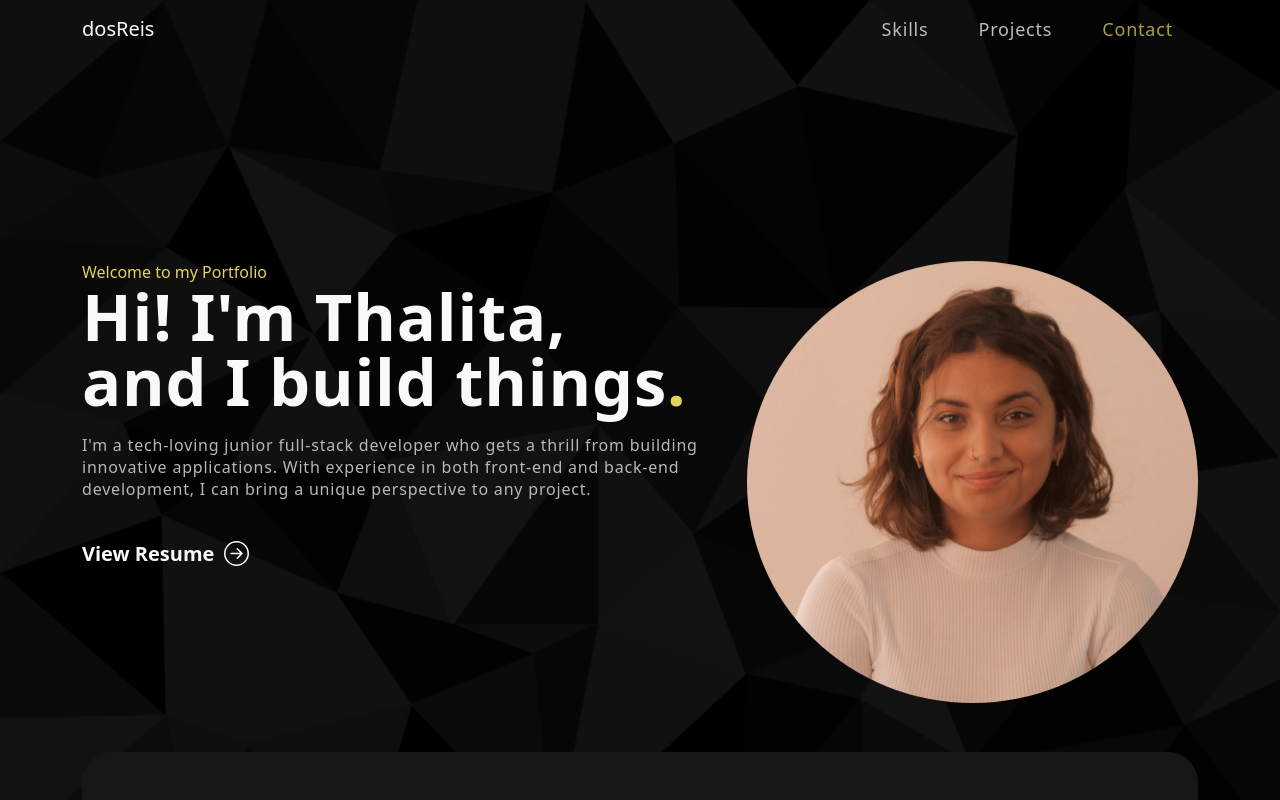
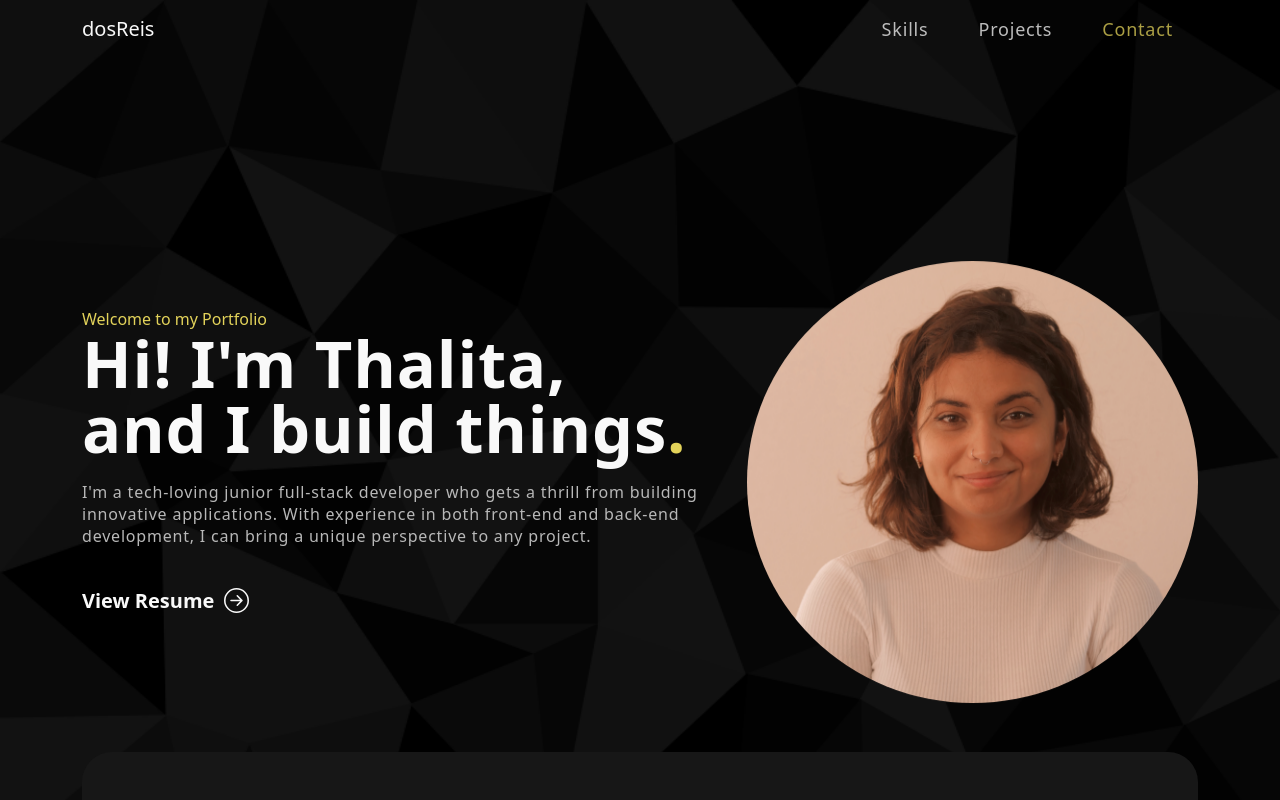
Before and after one commit to ThalitadosReis/my-portfolio, a React (Create React App) app: page / in a window 1280 px wide. Shown: the top 800 px of the page. Built offline with nearby package versions, Linux system fonts and the light colour scheme.

Commit message:
removed animate

```diff
--- a/package.json
+++ b/package.json
@@ -6,7 +6,6 @@
     "@testing-library/jest-dom": "^5.16.5",
     "@testing-library/react": "^13.4.0",
     "@testing-library/user-event": "^13.5.0",
-    "animate.css": "^4.1.1",
     "bootstrap": "^5.2.3",
     "cors": "^2.8.5",
     "express": "^4.18.2",
@@ -16,9 +15,7 @@
     "react-bootstrap": "^2.7.2",
     "react-bootstrap-icons": "^1.10.2",
     "react-dom": "^18.2.0",
-    "react-modal": "^3.16.1",
     "react-multi-carousel": "^2.8.2",
-    "react-on-screen": "^2.1.1",
     "react-responsive-carousel": "^3.2.23",
     "react-router-dom": "^6.8.1",
     "react-scripts": "5.0.1",
--- a/src/components/Banner.js
+++ b/src/components/Banner.js
@@ -1,21 +1,14 @@
 import { Container, Row, Col } from "react-bootstrap";
 import { ArrowRightCircle } from "react-bootstrap-icons";
-import TrackVisibility from "react-on-screen";
 import headerImg from "../assets/img/header-img.png";
-import "animate.css";
 
 export default function Banner() {
   return (
     <section className="banner" id="home">
       <Container>
-        <Row className="aligh-items-center">
+        <Row className="align-items-center">
           <Col xs={12} md={6} xl={7}>
-            <TrackVisibility>
-              {({ isVisible }) => (
                 <div
-                  className={
-                    isVisible ? "animate__animated animate__fadeIn" : ""
-                  }
                 >
                   <span style={{ color: "#e3d35a" }}>
                     Welcome to my Portfolio
@@ -36,8 +29,6 @@ export default function Banner() {
                     View Resume <ArrowRightCircle size={25} />
                   </a>
                 </div>
-              )}
-            </TrackVisibility>
           </Col>
           <Col xs={12} md={6} xl={5}>
             <div>
--- a/src/components/Contact.js
+++ b/src/components/Contact.js
@@ -1,7 +1,6 @@
 import { useState } from "react";
 import { Container, Row, Col } from "react-bootstrap";
 import contactImg from "../assets/img/contact-img.png";
-import "animate.css";
 
 export default function Contact() {
   const formInitialDetails = {
--- a/src/components/Projects.js
+++ b/src/components/Projects.js
@@ -3,7 +3,6 @@ import projImg1 from "../assets/img/project-img1.png";
 import projImg2 from "../assets/img/project-img2.png";
 import projImg3 from "../assets/img/project-img3.png";
 import { Container, Row, Col } from "react-bootstrap";
-import "animate.css";
 
 export default function Projects() {
   const projects = [
```
Also changed, not shown: 1 other file (tests, documents, lock files or other folders).
